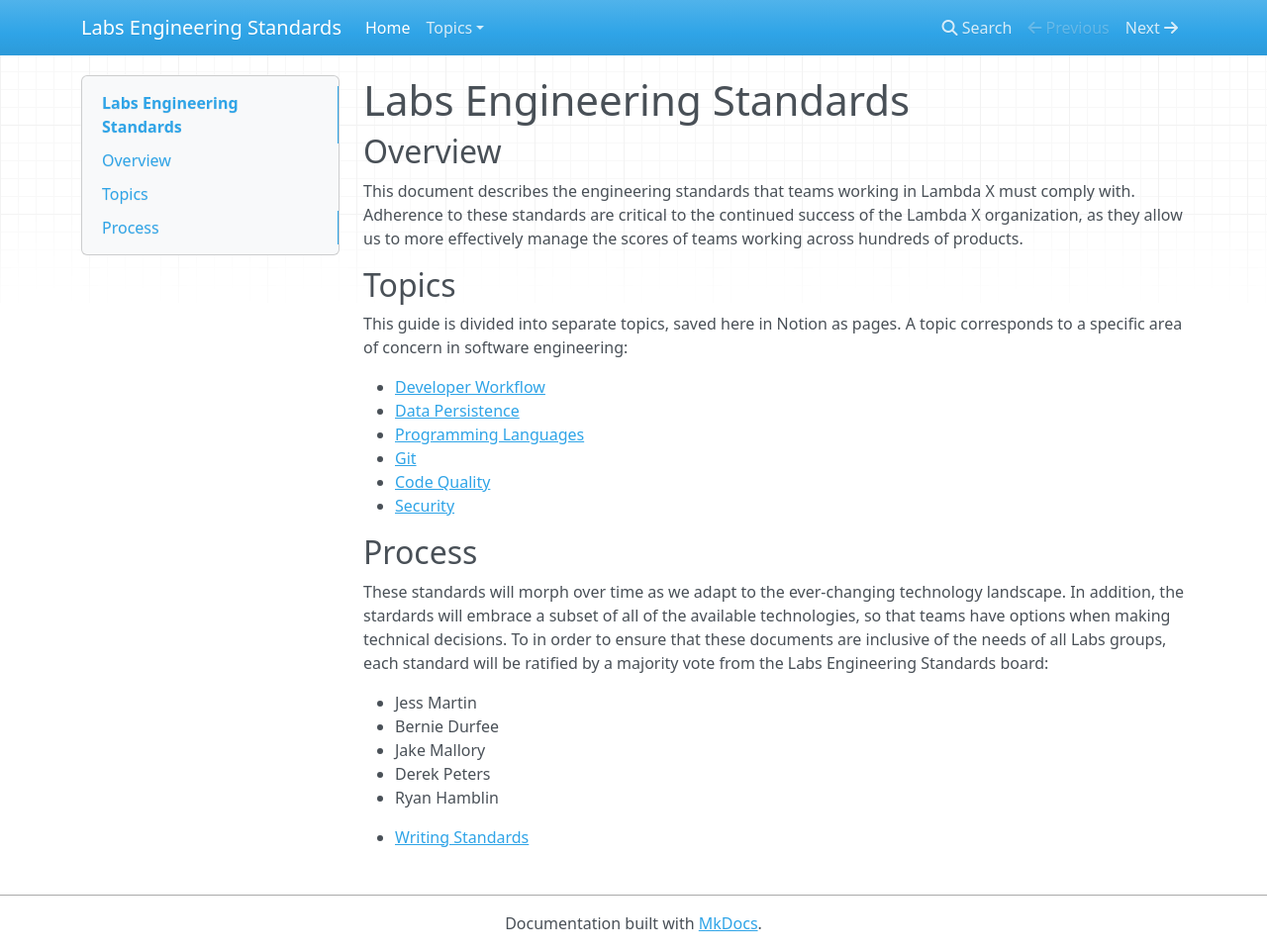
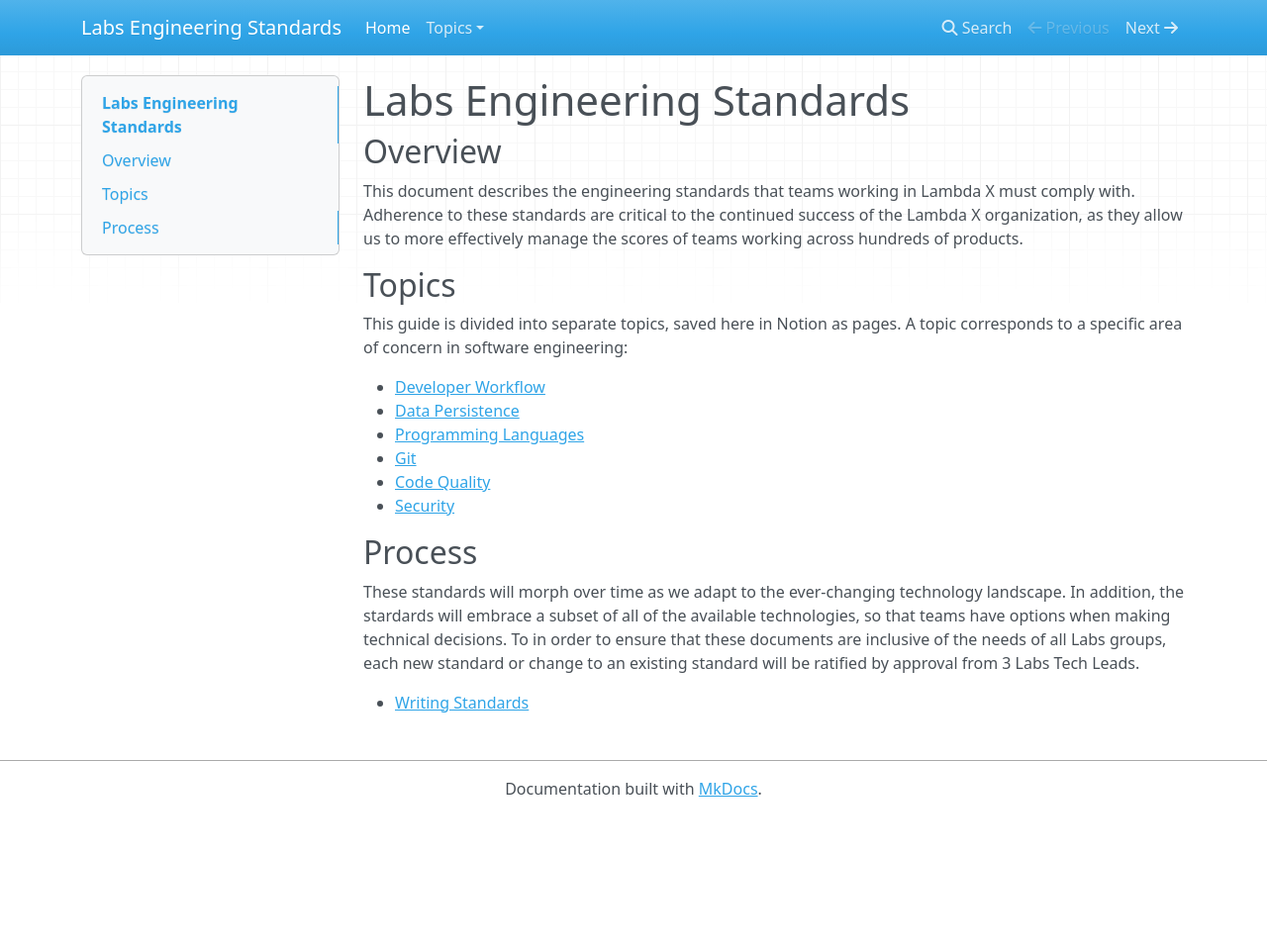
Before and after one commit to lineality/labs-engineering-standards, an MkDocs documentation site: the page built from docs/index.md, in a window 1280 px wide and 961 px high. Shown: the whole window at 99% size. Built offline with MkDocs 1.6.1, drawn with Linux system fonts in a browser that asks for light colours; nearby versions of some CDN libraries.

Commit message:
Changed method for approving standards to require any 3 tech leads

```diff
--- a/docs/index.md
+++ b/docs/index.md
@@ -17,12 +17,6 @@ This guide is divided into separate topics, saved here in Notion as pages. A top
 
 ## Process
 
-These standards will morph over time as we adapt to the ever-changing technology landscape. In addition, the stardards will embrace a subset of all of the available technologies, so that teams have options when making technical decisions. To in order to ensure that these documents are inclusive of the needs of all Labs groups, each standard will be ratified by a majority vote from the Labs Engineering Standards board:
-
-- Jess Martin
-- Bernie Durfee
-- Jake Mallory
-- Derek Peters
-- Ryan Hamblin
+These standards will morph over time as we adapt to the ever-changing technology landscape. In addition, the stardards will embrace a subset of all of the available technologies, so that teams have options when making technical decisions. To in order to ensure that these documents are inclusive of the needs of all Labs groups, each new standard or change to an existing standard will be ratified by approval from 3 Labs Tech Leads.
 
 - [Writing Standards](topics/writing-standards.md)
```
